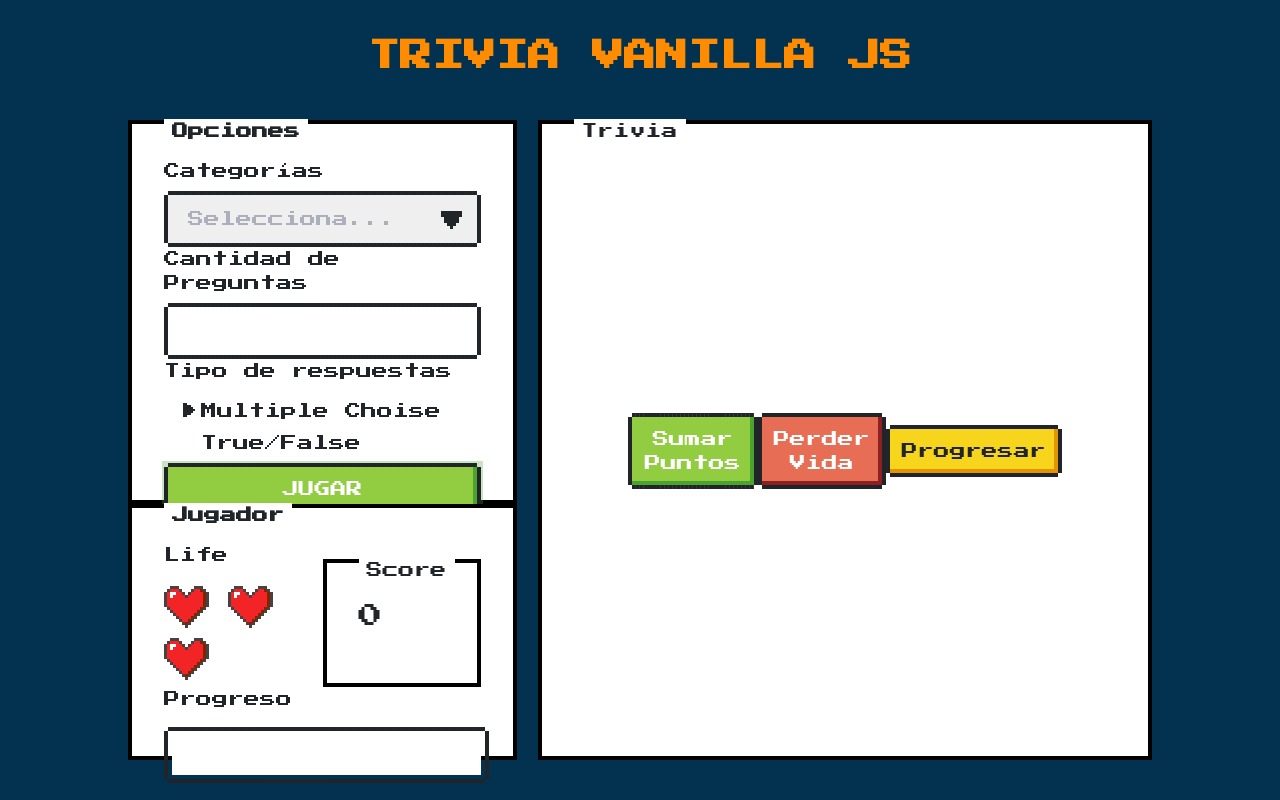
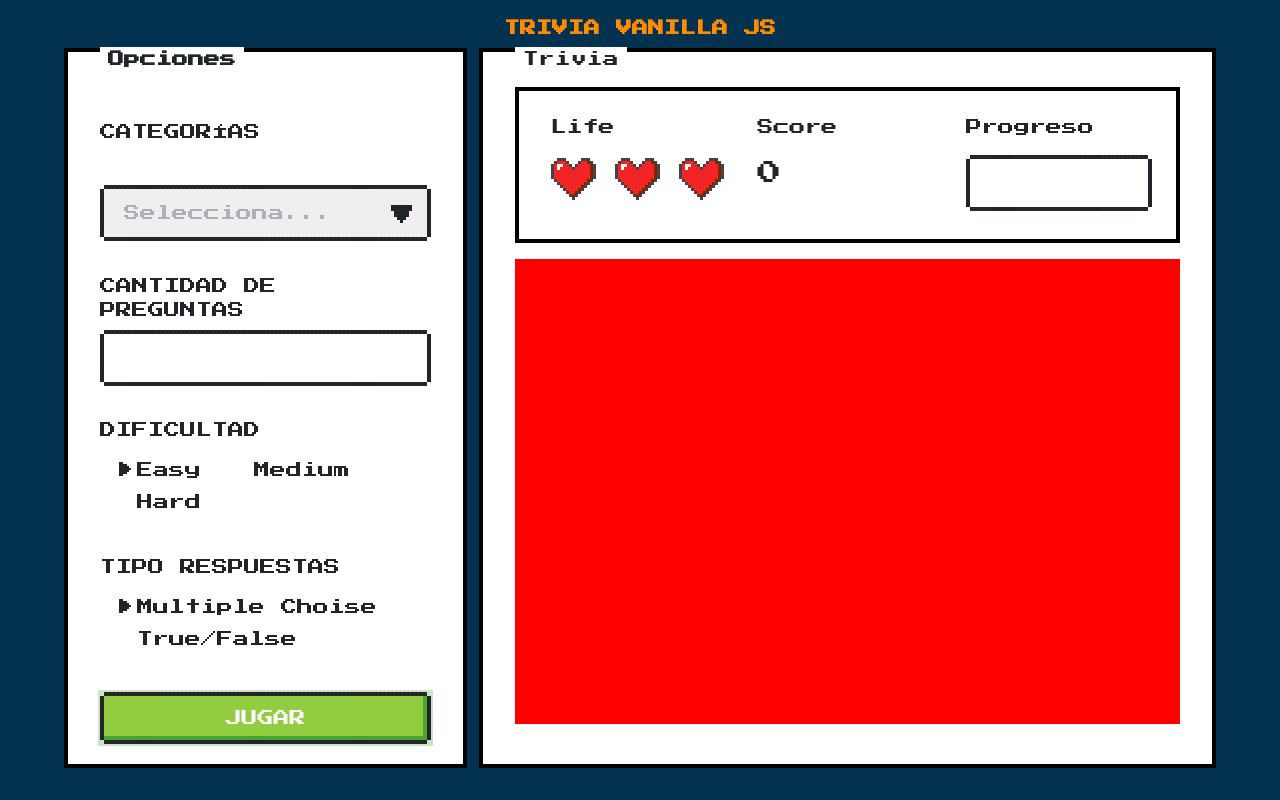
Before and after one commit to rockaranza/triviaGame, a website: page index.html in a window 1280 px wide. Both pictures are taken after a click on the button "JUGAR". Drawn offline with nearby package versions, Linux system fonts and the light colour scheme; no server answers.

Commit message:
Conectado a la API y rescatando respuestas, cambio en interfaz

```diff
--- a/index.html
+++ b/index.html
@@ -18,32 +18,52 @@
         </div>
         <div class="container">
             <div class="aside">
-
                     <!--Opciones del juego-->
                     <div class="opcionesJuego nes-container with-title is-left">
                         <h3 class="title titleWidth">Opciones</h3>
-                        <label for="default_select">Categorías</label>                            <div class="nes-select">
-                            <select required id="default_select">
-                                <option value="" disabled selected hidden>Selecciona...</option>
+                        <!--CATEGORIAS-->
+                        <label for="default_select topicTitle">CATEGORÍAS</label>                            <div class="nes-select">
+                            <select required class="topicTitleSelect" id="defaultSelect">
+                                <option value="" class="options" disabled selected hidden>Selecciona...</option>
                             </select>
                         </div>
-                        <label for="default_select">Cantidad de Preguntas</label>
-                        <input type="number" class="nes-textarea" min="5" max="50">
+                        <!--CANTIDAD PREGUNTAS-->
+                        <div class="cantidadPreguntasContainer">
+                            <label for="default_select">CANTIDAD DE PREGUNTAS</label>
+                            <input type="number" class="nes-textarea" min="5" max="50" id="cantidadPreguntas">
+                        </div>
+                        <!--DIFICULTAD-->
                         <div class="tipoRespuestas">
-                            <p>Tipo de respuestas</p>
+                            <p>DIFICULTAD</p>
                             <label>
-                                <input type="radio" class="nes-radio" name="answer" checked />
+                                <input type="radio" class="nes-radio" name="selectorDificultad" value="easy" checked/>
+                                <span id="easy">Easy</span>
+                            </label>
+                            <label>
+                                <input type="radio" class="nes-radio" name="selectorDificultad" value="medium"/>
+                                <span id="medium">Medium</span>
+                            </label>
+                            <label>
+                                <input type="radio" class="nes-radio" name="selectorDificultad" value="hard"/>
+                                <span id="hard">Hard</span>
+                            </label>
+                        </div>
+                        <!--TIPO DE RESPUESTAS-->
+                        <div class="tipoRespuestas">
+                            <p>TIPO RESPUESTAS</p>
+                            <label>
+                                <input type="radio" class="nes-radio" name="answer" value="multiple" checked />
                                 <span>Multiple Choise</span>
                               </label>
                               <label>
-                                <input type="radio" class="nes-radio" name="answer" />
+                                <input type="radio" class="nes-radio" name="answer" value="boolean" />
                                 <span>True/False</span>
                               </label>
                         </div>
                         <button type="button" class="btnJugar nes-btn is-success" id="btnJugar">JUGAR</button>
                     </div>
                         <!--Interfaz de info-->
-                    <div class="jugador nes-container with-title is-left">
+                    <!-- <div class="jugador nes-container with-title is-left">
                         <h3 class="title">Jugador</h3>
                         <div class="vidaScore">
                             <div class="lifeContainer">
@@ -61,16 +81,41 @@
                             <p>Progreso</p>
                             <progress class="nes-progress is-warning" value="0" max="100" id="barraProgreso"></progress>
                         </div>
-                    </div>
+                    </div> -->
 
             </div>
             <!--Sección de Juego-->
             <div class="game nes-container with-title is-left">
                 <p class="title titleSize">Trivia</p>
+                <!-- SECCION JUGADOR -->
+                <div class="vidaScore nes-container">
+                    <div class="lifeContainer">
+                        <p>Life</p>
+                        <span><i class="nes-icon is-medium heart init" id="heart1"></i></span>
+                        <span><i class="nes-icon is-medium heart init" id="heart2"></i></span>
+                        <span><i class="nes-icon is-medium heart init" id="heart3"></i></span>
+                    </div>
+
+                    <div class="scoreContainer ">
+                        <p class="title">Score</p>
+                        <p class="score" id="score">0</p>
+                    </div>
+                    <div class="progreseContainer">
+                        <p>Progreso</p>
+                        <progress class="nes-progress is-warning" value="0" max="100" id="barraProgreso"></progress>
+                    </div>
+
+                </div>
+
+                <div class="tableroJuego" id="questionContainer">
+                    <p id="question"></p>
+                </div>
+
+                <!--SECCION TRIVIA -->
                 <div class="botones">
-                    <button type="button" class="nes-btn is-success" id="btnSumar">Sumar Puntos</button>
+                    <!-- <button type="button" class="nes-btn is-success" id="btnSumar">Sumar Puntos</button>
                     <button type="button" class="nes-btn is-error" id="btnPerder">Perder Vida</button>
-                    <button type="button" class="nes-btn is-warning" id="btnProgreso">Progresar</button>
+                    <button type="button" class="nes-btn is-warning" id="btnProgreso">Progresar</button> -->
                 </div>
             </div>
         </div>
--- a/src/css/styles.css
+++ b/src/css/styles.css
@@ -1,13 +1,18 @@
-
+/*GLOBALES*/
 * {
     margin: 0;
     padding: 0;
     box-sizing: border-box;
 }
 
+.hidden {
+    display: none;
+}
+
 .main {
     width: 100%;
     height: 100vh;
+    position: fixed;
     display: flex;
     flex-direction: column;
     align-items: center;
@@ -15,7 +20,8 @@
 }
 
 .main h1 {
-    padding-top: 2rem;
+    font-size: 1rem;
+    padding-top: 1rem;
     color:darkorange;
 }
 
@@ -24,60 +30,91 @@
 }
 
 .container {
-    width: 80%;
-    height: 80vh;
-    margin-top: 2rem;
+    width: 90%;
+    height: 90vh;
+    margin-top: 0rem;
     display: flex;
     justify-content: space-between;
 }
 
 /*---- CONTENEDOR OPCIONES -----*/
 .aside {
-    width: 38%;
+    width: 35%;
     display: flex;
     flex-direction: column;
     justify-content: space-between;
+    font-size:1rem;
 }
 
 /*OPCIONES*/
 .opcionesJuego {
-    height: 60%;
+    width: 100%;
+    height: 100%;
     display: flex;
     flex-direction: column;
     justify-content: space-between;
     background-color: white;
 }
 
-/*JUGADOR*/
-.jugador {
-    height: 40%;
+.cantidadPreguntasContainer {
+    width: 100%;
+}
+
+.tipoRespuestas {
+    width: 100%;
+}
+
+/*GAME*/
+.game {
+    width: 64%;
     background-color: white;
 }
 
+/*JUGADOR*/
 .vidaScore {
+    width: 100%;
+    margin: auto;
     display: flex;
     justify-content: space-between;
 }
 
 .scoreContainer {
-    width: 50%;
-    margin-top: 1rem;
+    width: 30%;
 }
 
 .score {
     font-size: 1.5rem;
 }
 
-.game {
-    width: 60%;
-    background-color: white;
+.progreseContainer {
+    width: 30%;
 }
 
 .titleWidth {
     width: 30%;
 }
 
+.tableroJuego {
+    width: 100%;
+    height: 70%;
+    margin: auto;
+    background-color: red;
+}
 
+.pregunta {
+    width: 100%;
+    height: 100%;
+}
+
+.botonesResuestas {
+    width: 100%;
+    display: flex;
+    justify-content: space-around;
+}
+
+.btn {
+    width: 40%;
+}
 
 /* BOTONES PARA TEST */
 .botones {
@@ -89,3 +126,23 @@
     align-items: center;
 
 }
+
+/* @media(max-width: 768px){
+    .container {
+        flex-direction: column;
+    }
+
+    .aside {
+        width: 90%;
+        margin: auto;
+    }
+
+    .game {
+        width: 90%;
+        margin: auto;
+    }
+}
+
+@media(max-width: 550px){
+
+} */
--- a/src/js/script.js
+++ b/src/js/script.js
@@ -1,4 +1,7 @@
-window.onload = cargarCategorias();
+window.onload = cargarCategorias;
+
+const temasAPI = `https://opentdb.com/api_category.php`;
+let controlVidas = 3;
 
 /*BOTONES*/
 const jugar = document.getElementById("btnJugar");
@@ -6,16 +9,20 @@ const sumarPuntos = document.getElementById("btnSumar");
 const restarVida = document.getElementById("btnPerder");
 const progresar = document.getElementById("btnProgreso");
 
-/*Contenido HTML*/
+/*Contenido VISUAL JUEGO*/
 const corazon1 = document.getElementById("heart1");
 const corazon2 = document.getElementById("heart2");
 const corazon3 = document.getElementById("heart3");
 const barraProgreso = document.getElementById("barraProgreso");
 const score = document.getElementById("score");
-const listadoTemas = document.getElementById("default_select");
+
+/* Contenido HTML */
+const listadoTemas = document.getElementById("defaultSelect");
+const cantidadPreguntas = document.getElementById("cantidadPreguntas");
+const tableroJuego = document.getElementById("questionContainer");
 
 /*CARGA INICIAL*/
-//Recibir categorias para mostrar y las carga en listado
+// Recibir categorias para mostrar y las carga en listado
 async function cargarCategorias () {
     const recibirCategorias = await fetch(`https://opentdb.com/api_category.php`);
     const categorias = await recibirCategorias.json();
@@ -23,9 +30,79 @@ async function cargarCategorias () {
         console.log(categoria.name);
         const itemLista = document.createElement("option");
         itemLista.innerHTML=categoria.name;
+        itemLista.setAttribute("value", categoria.id);
         listadoTemas.appendChild(itemLista);
     });
 }
+
+/*--------- Crear URL para preguntas ----------*/
+const crearUrlApi = (e) => {
+    e.preventDefault();
+    let dificultad = selectorDificultad();
+    let tipoPregunta = selectorTipoPregunta();
+    //https://opentdb.com/api.php?amount=10&category=9&difficulty=easy&type=multiple
+    const API = `https://opentdb.com/api.php?amount=${cantidadPreguntas.value}&category=${listadoTemas.value}&difficulty=${dificultad}&type=${tipoPregunta}`;
+    pedirPreguntas(API);
+}
+
+/*--------- Pedir preguntas a API ----------*/
+const pedirPreguntas = url => {
+    fetch(url)
+        .then(respuesta => respuesta.json())
+        .then(resultado => llenarPreguntas(resultado.results))
+        .catch(error => console.log(error))
+}
+
+/*-------- Mostrar Preguntas ---------- */
+const llenarPreguntas = (preguntasRescatas) => {
+    preguntas = preguntasRescatas;
+    mostrarPregunta();
+}
+const mostrarPregunta = () => {
+    preguntas.forEach(pregunta =>{
+        tableroJuego.innerHTML = "";
+        tableroJuego.innerHTML =`
+        <div class="pregunta">
+            <p>${pregunta.question}</p>
+            <div class="botonesResuestas">
+                <button class="btn">${pregunta.correct_answer}</button><button class="btn">${pregunta.incorrect_answer}</button>
+            </div>
+        </div>
+        `;
+        console.log(`Pregunta: ${pregunta.question}`);
+        console.log(`Pregunta correcta: ${pregunta.correct_answer}`);
+        console.log(`Pregunta incorrecta: ${pregunta.incorrect_answer}`);
+        console.log(`Dificultad: ${pregunta.difficulty}`);
+        console.log(`Categoria: ${pregunta.category}`);
+    })
+}
+
+/* Selector Radio Dificultad */
+const selectorDificultad = () => {
+    let seleccionDificultad = document.querySelectorAll('input[name="selectorDificultad"]')
+    let valorSelector;
+    for (const rb of seleccionDificultad) {
+        if(rb.checked) {
+            valorSelector = rb.value;
+            break;
+        }
+    }
+    return valorSelector;
+}
+/* Selector Radio Tipo de Pregunta */
+const selectorTipoPregunta = () => {
+    let seleccionTipoPregunta = document.querySelectorAll('input[name="answer"]')
+    let valorSelectorPregunta;
+    for (const rb of seleccionTipoPregunta) {
+        if(rb.checked) {
+            valorSelectorPregunta = rb.value;
+            break;
+        }
+    }
+    return valorSelectorPregunta;
+}
+
+
 
 
 /*Calcular puntaje*/
@@ -47,18 +124,20 @@ function progresarBarra(){
 }
 
 /*Perder Vida*/
-function perderVida() {
+function perderVida(controlVidas) {
     if(!corazon3.classList.contains("is-transparent")){
         corazon3.classList.add("is-transparent");
     }else if(!corazon2.classList.contains("is-transparent")){
         corazon2.classList.add("is-transparent");
     }else if(!corazon1.classList.contains("is-transparent")){
         corazon1.classList.add("is-transparent");
+        alert("GAME OVER");
     }
 }
 
 /*Invocar Funciones*/
-jugar.addEventListener("click",);
-sumarPuntos.addEventListener("click", contadorPuntaje);
-restarVida.addEventListener("click", perderVida);
-progresar.addEventListener("click", progresarBarra);
+// jugar.addEventListener("click",);
+// sumarPuntos.addEventListener("click", contadorPuntaje);
+// restarVida.addEventListener("click", perderVida);
+// progresar.addEventListener("click", progresarBarra);
+jugar.addEventListener("click", crearUrlApi);
```
